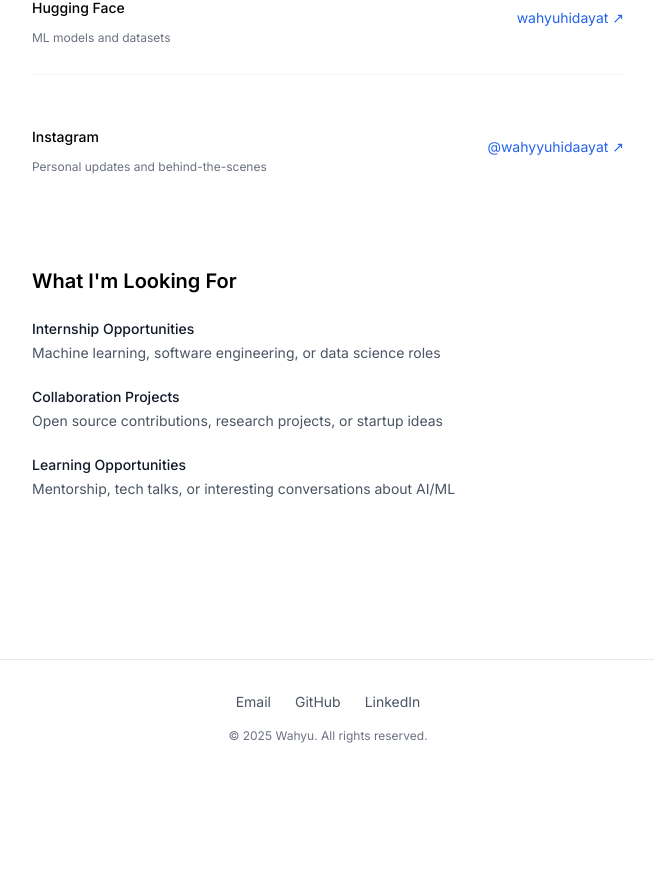
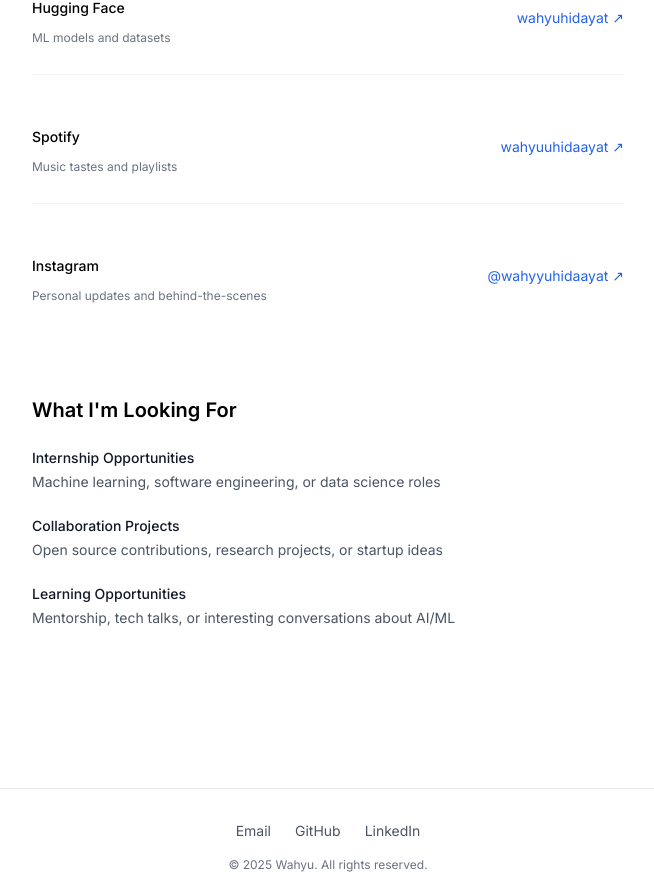
Before and after one commit to wahyuhiddayat/wahyuht, a Next.js app: page /contact in a window 1280 px wide. Shown: the part 1193-2081 px from the top of the page, without its empty margins (312-966 px from the left). Before the commit the page ends 1985 px from the top, so only its background shows below. Built offline with nearby package versions, Linux system fonts and the light colour scheme.

Commit message:
feat: add Spotify to contact page and GitHub links to project cards

```diff
--- a/src/app/contact/page.tsx
+++ b/src/app/contact/page.tsx
@@ -24,6 +24,12 @@ const socialLinksData = [
     description: "ML models and datasets",
     url: "https://huggingface.co/wahyuhidayat",
     username: "wahyuhidayat"
+  },
+  {
+    name: "Spotify",
+    description: "Music tastes and playlists",
+    url: "https://open.spotify.com/user/wahyuuhidaayat",
+    username: "wahyuuhidaayat"
   },
   {
     name: "Instagram",
--- a/src/app/page.tsx
+++ b/src/app/page.tsx
@@ -53,7 +53,8 @@ const featuredProjectsData = [
     imageUrl: "/images/wahyuht.png",
     skills: ["Next.js", "React", "TypeScript", "Tailwind CSS", "Framer Motion", "Jest", "React Testing Library"],
     links: {
-      website: "https://wahyuht.com"
+      website: "https://wahyuht.com",
+      github: 'https://github.com/wahyuhiddayat/wahyuht'
     }
   },
 ];
--- a/src/app/projects/page.tsx
+++ b/src/app/projects/page.tsx
@@ -19,7 +19,8 @@ const projectsData = [
     imageUrl: "/images/wahyuht.png",
     skills: ["Next.js", "React", "TypeScript", "Tailwind CSS", "Framer Motion", "Jest", "React Testing Library"],
     links: {
-      website: "https://wahyuht.com"
+      website: "https://wahyuht.com",
+      github: 'https://github.com/wahyuhiddayat/wahyuht'
     }
   },
   {
```
